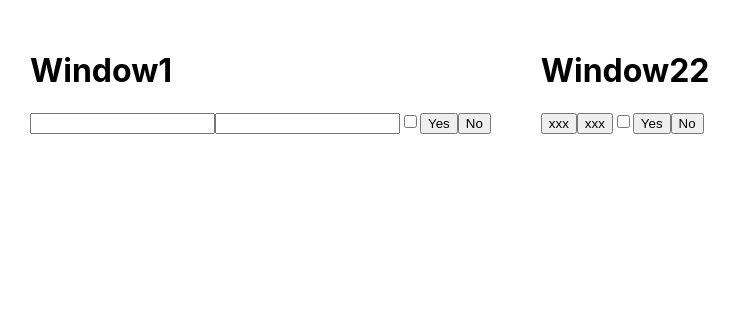
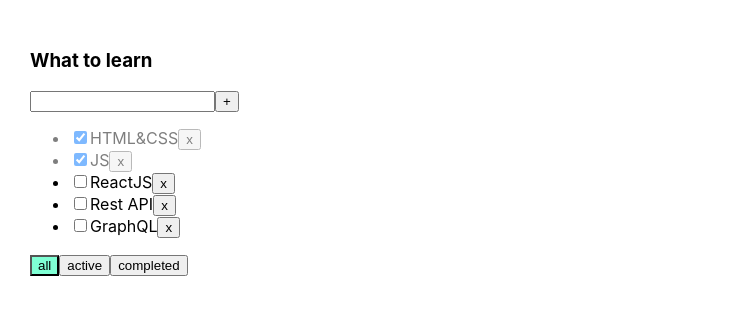
Before and after one commit to Borisov-Ilya/it-incubator-todolist, a React (Create React App) app: page / in a window 1280 px wide. Shown: the top 314 px of the page, without its empty margins (0-741 px from the left). Built offline with nearby package versions, Linux system fonts and the light colour scheme.

Commit message:
lesson 4

```diff
--- a/src/App.tsx
+++ b/src/App.tsx
@@ -1,70 +1,73 @@
-import React, {useState} from 'react'
-import './App.css'
-import {Todolist} from './Todolist'
-import {v1} from 'uuid'
-import {ModalWindow} from './components/ModalWindow'
+import React, {useState} from 'react';
+import './App.css';
+import {Todolist} from './Todolist';
+import { v1 } from 'uuid';
 
-export type FilterValuesType = 'all' | 'active' | 'completed'
+
+export type FilterValuesType = "all" | "active" | "completed";
 
 function App() {
+
     let [tasks, setTasks] = useState([
-        {id: v1(), title: 'HTML&CSS', isDone: true},
-        {id: v1(), title: 'JS', isDone: true},
-        {id: v1(), title: 'ReactJS', isDone: false},
-        {id: v1(), title: 'Rest API', isDone: false},
-        {id: v1(), title: 'GraphQL', isDone: false},
-    ])
+        { id: v1(), title: "HTML&CSS", isDone: true },
+        { id: v1(), title: "JS", isDone: true },
+        { id: v1(), title: "ReactJS", isDone: false },
+        { id: v1(), title: "Rest API", isDone: false },
+        { id: v1(), title: "GraphQL", isDone: false },
+    ]);
 
-    const removeTask = (newId: string) => {
-        let filtered = tasks.filter((el) => el.id !== newId)
-        setTasks(filtered)
+    function removeTask(id: string) {
+        let filteredTasks = tasks.filter(t => t.id !== id);
+        setTasks(filteredTasks);
     }
 
-    let [filter, setFilter] = useState<FilterValuesType>('all')
-
-    const tasksFilter = (value: FilterValuesType) => {
-        setFilter(value)
+    function addTask(title: string) {
+        let task = { id: v1(), title: title, isDone: false };
+        let newTasks = [task, ...tasks];
+        setTasks(newTasks);
     }
 
-    const addTask = (newTitle: string) => {
-        let newTask = {id: v1(), title: newTitle, isDone: false}
-        setTasks([newTask, ...tasks])
+    const changeStatusCheckbox= (currentId:string,eventStatus:boolean)=>{
+        // let currentObject=tasks.find(el=>el.id===currentId)
+        // if(currentObject){
+        //     currentObject.isDone=eventStatus
+        //    setTasks([...tasks])
+        // }
+
+         setTasks(tasks.map((el)=>el.id===currentId ? {...el,isDone:eventStatus} : el))
+
+        //setTasks(tasks.filter(el=>el.id===currentId ? {...el,isDone:eventStatus} : el))
     }
 
-    let prokladka = tasks
-    if (filter === 'active') {
-        prokladka = tasks.filter(el => !el.isDone)
+    let [filter, setFilter] = useState<FilterValuesType>("all");
+
+    let tasksForTodolist = tasks;
+
+    if (filter === "active") {
+        tasksForTodolist = tasks.filter(t => !t.isDone);
     }
-    if (filter === 'completed') {
-        prokladka = tasks.filter(el => el.isDone)
+    if (filter === "completed") {
+        tasksForTodolist = tasks.filter(t => t.isDone);
     }
 
+    function changeFilter(value: FilterValuesType) {
+        setFilter(value);
+    }
+
+
+
     return (
-        <div className='App'>
-            <ModalWindow name={'Window1'}>
-                <>
-                    <input type="text"/>
-                    <input type="text"/>
-                    <input type="checkbox"/>
-                </>
-            </ModalWindow>
-
-            <ModalWindow name={'Window22'}>
-                <>
-                    <button>xxx</button>
-                    <button>xxx</button>
-                    <input type="checkbox"/>
-                </>
-            </ModalWindow>
-            {/*<Todolist*/}
-            {/*    title={'What to learn'}*/}
-            {/*    tasks={prokladka}*/}
-            {/*    tasksFilter={tasksFilter}*/}
-            {/*    removeTask={removeTask}*/}
-            {/*    addTask={addTask}*/}
-            {/*/>*/}
+        <div className="App">
+            <Todolist title="What to learn"
+                      tasks={tasksForTodolist}
+                      removeTask={removeTask}
+                      changeFilter={changeFilter}
+                      addTask={addTask}
+                      changeStatusCheckbox={changeStatusCheckbox}
+                      filter={filter}
+            />
         </div>
-    )
+    );
 }
 
-export default App
+export default App;
--- /dev/null
+++ b/src/Todolist.module.css
@@ -0,0 +1,15 @@
+.error {
+    border: red 3px solid;
+}
+
+.errorMessage {
+    color: red;
+}
+
+.activeFilter {
+    background-color: aquamarine;
+}
+
+.isDone {
+    opacity: 0.5;
+}
--- a/src/Todolist.tsx
+++ b/src/Todolist.tsx
@@ -1,8 +1,8 @@
-import React, {useState, KeyboardEvent, ChangeEvent} from 'react'
-import {FilterValuesType} from './App'
-import {Button} from './components/Button'
-import {FullInput} from './components/FullInput'
-import {Input} from './components/Input'
+import React, {ChangeEvent, KeyboardEvent, useState} from 'react';
+import {FilterValuesType} from './App';
+import style from './Todolist.module.css'
+import {CheckBox} from "./components/CheckBox";
+import {Button} from "./components/Button";
 
 type TaskType = {
     id: string
@@ -13,46 +13,93 @@ type TaskType = {
 type PropsType = {
     title: string
     tasks: Array<TaskType>
-    tasksFilter: (filterValue: FilterValuesType) => void
-    removeTask: (id: string) => void
-    addTask: (newTitle: string) => void
+    removeTask: (taskId: string) => void
+    changeFilter: (value: FilterValuesType) => void
+    addTask: (title: string) => void
+    changeStatusCheckbox: (currentId: string, eventStatus: boolean) => void
+    filter: FilterValuesType
 }
 
+export function Todolist(props: PropsType) {
 
-export function Todolist(props: PropsType) {
-    let [newTitle, setNewTitle] = useState('')
+    let [title, setTitle] = useState("")
+    let [error, setError] = useState<string | null>(null)
 
-    const changeFilterHandler = (filterValue: FilterValuesType) => {
-        props.tasksFilter(filterValue)
+    const addTask = () => {
+        if (title.trim() !== '') {
+            props.addTask(title.trim());
+            setTitle("");
+        } else {
+            setError('Title is required')
+        }
     }
-    const removeTaskHandler = (id: string) => {
-        props.removeTask(id)
+
+    const onChangeHandler = (e: ChangeEvent<HTMLInputElement>) => {
+        setError(null)
+        setTitle(e.currentTarget.value)
     }
-    const addTaskHandler = () => {
-        props.addTask(newTitle)
-        setNewTitle('')
+
+    const onKeyPressHandler = (e: KeyboardEvent<HTMLInputElement>) => {
+        if (e.charCode === 13) {
+            addTask();
+        }
+    }
+
+    // const onAllClickHandler = () => props.changeFilter("all");
+    // const onActiveClickHandler = () => props.changeFilter("active");
+    // const onCompletedClickHandler = () => props.changeFilter("completed");
+
+
+
+    const filterGlobalFoo=(value:FilterValuesType)=>{
+          props.changeFilter(value)
+    }
+
+    const checkBoxHandler = (currentId: string, currentEvent: boolean) => {
+        props.changeStatusCheckbox(currentId, currentEvent)
     }
 
     return <div>
         <h3>{props.title}</h3>
-        <Input title={newTitle} setTitle={setNewTitle} callback={addTaskHandler}/>
-        <Button name={'+'} callback={addTaskHandler}/>
-        {/*<FullInput callback={props.addTask}/>*/}
+        <div>
+            <input className={error ? style.error : ''}
+                   value={title}
+                   onChange={onChangeHandler}
+                   onKeyPress={onKeyPressHandler}
+            />
+            <button onClick={addTask}>+</button>
+        </div>
+        {error && <div className={style.errorMessage}>{error}</div>}
         <ul>
-            {props.tasks.map((el) => {
-                return (
-                    <li key={el.id}>
-                        <Button name={'X'} callback={()=> removeTaskHandler(el.id)}/>
-                        <input type='checkbox' checked={el.isDone}/>
-                        <span>{el.title}</span>
+            {
+                props.tasks.map(t => {
+                    // const checkBoxHandler = (currentEvent:boolean) => {
+                    //     props.changeStatusCheckbox(t.id,currentEvent)
+                    // }
+                    const onClickHandler = () => props.removeTask(t.id)
+                    return <li key={t.id} className={t.isDone ? style.isDone : ''}>
+                        {/*<input type="checkbox" checked={t.isDone}*/}
+                        {/*       onChange={checkBoxHandler}/>*/}
+                        <CheckBox tIsDone={t.isDone} callBack={(currentEvent)=>checkBoxHandler(t.id,currentEvent)}/>
+                        <span>{t.title}</span>
+                        <button onClick={onClickHandler}>x</button>
                     </li>
-                )
-            })}
+                })
+            }
         </ul>
         <div>
-            <Button name={'all'} callback={() => changeFilterHandler('all')}/>
-            <Button name={'active'} callback={() => changeFilterHandler('active')}/>
-            <Button name={'completed'} callback={() => changeFilterHandler('completed')}/>
+            {/*// было                        НЕ ИСПОЛЬЗОВАЛИ КОЛБЭК!!!!!!!!!!!!!!!!!!*/}
+            <Button name={'all'} callBack={()=>filterGlobalFoo('all')} filter={props.filter}  />
+            <Button name={'active'} callBack={()=>filterGlobalFoo('active')} filter={props.filter} />
+            <Button name={'completed'} callBack={()=>filterGlobalFoo('completed')} filter={props.filter}/>
+
+            {/*<button className={props.filter === 'all' ? style.activeFilter : ''} onClick={()=>filterGlobalFoo('all')}>All</button>*/}
+            {/*<button className={props.filter === 'active' ? style.activeFilter : ''} onClick={()=>filterGlobalFoo('active')}>Active</button>*/}
+            {/*<button className={props.filter === 'completed' ? style.activeFilter : ''} onClick={()=>filterGlobalFoo('completed')}>Completed</button>*/}
+
+            {/*<button className={props.filter === 'all' ? style.activeFilter : ''} onClick={onAllClickHandler}>All</button>*/}
+            {/*<button className={props.filter === 'active' ? style.activeFilter : ''} onClick={onActiveClickHandler}>Active</button>*/}
+            {/*<button className={props.filter === 'completed' ? style.activeFilter : ''} onClick={onCompletedClickHandler}>Completed</button>*/}
         </div>
     </div>
 }
--- a/src/components/Button.tsx
+++ b/src/components/Button.tsx
@@ -1,16 +1,50 @@
-import React from 'react'
+import React from 'react';
+import style from "../Todolist.module.css";
+import {FilterValuesType} from "../App";
 
-type propsButtonType = {
-    name: string
-    callback: () => void
+type propsType={
+    name:string
+    callBack:()=>void
+    filter:FilterValuesType
+
 }
 
-export const Button = (props: propsButtonType) => {
-    const onClickHandler = () => {
-        props.callback()
+export const Button = (props:propsType) => {
+    const filterGlobalFoo=()=>{
+             props.callBack()
     }
+    return (
+        <button
+            className={props.name === props.filter ? style.activeFilter : ''}
+            onClick={filterGlobalFoo}
+        >{props.name}</button>
+    );
+};
 
-    return (
-        <button onClick={onClickHandler}>{props.name}</button>
-    )
-}
+
+
+//было !!!!!!!!!!!!!!!!!!!!!!!!!!!!!!!!!!!!!!!!!!!!!!!!!!!!!!!!!!!!!
+//----------------------------------------
+// import React from 'react';
+// import style from "../Todolist.module.css";
+// import {FilterValuesType} from "../App";
+//
+// type propsType={
+//     name:string
+//     callBack:(filter:FilterValuesType)=>void
+//     filter:FilterValuesType
+//
+// }
+//
+// export const Button = (props:propsType) => {
+//     const filterGlobalFoo=(filterValue:FilterValuesType)=>{
+//         console.log(filterValue)
+//         props.callBack(filterValue)
+//     }
+//     return (
+//         <button
+//             className={props.name === props.filter ? style.activeFilter : ''}
+//             onClick={()=>filterGlobalFoo(props.filter)}
+//         >{props.name}</button>
+//     );
+// };
--- /dev/null
+++ b/src/components/CheckBox.tsx
@@ -0,0 +1,16 @@
+import React, {ChangeEvent} from 'react';
+
+type CheckBoxPropsType={
+    tIsDone:boolean
+    callBack:(currentEvent:boolean)=>void
+}
+
+export const CheckBox = (props:CheckBoxPropsType) => {
+   const checkBoxHandler=(event: ChangeEvent<HTMLInputElement>)=>{
+       props.callBack(event.currentTarget.checked)
+   }
+    return (
+        <input type="checkbox" checked={props.tIsDone}
+               onChange={checkBoxHandler}/>
+    );
+};
--- a/src/components/ModalWindow.tsx
+++ /dev/null
@@ -1,17 +0,0 @@
-import React from 'react'
-
-type ModalWindowType = {
-    name: string
-}
-
-export const ModalWindow: React.FC<ModalWindowType> = ({name, children}) => {
-
-    return (
-        <div>
-            <h1>{name}</h1>
-            {children}
-            <button>Yes</button>
-            <button>No</button>
-        </div>
-    )
-}
```
Also changed, not shown: src/components/FullInput.tsx (deleted, +0 -33 lines), src/components/Input.tsx (deleted, +0 -24 lines).
